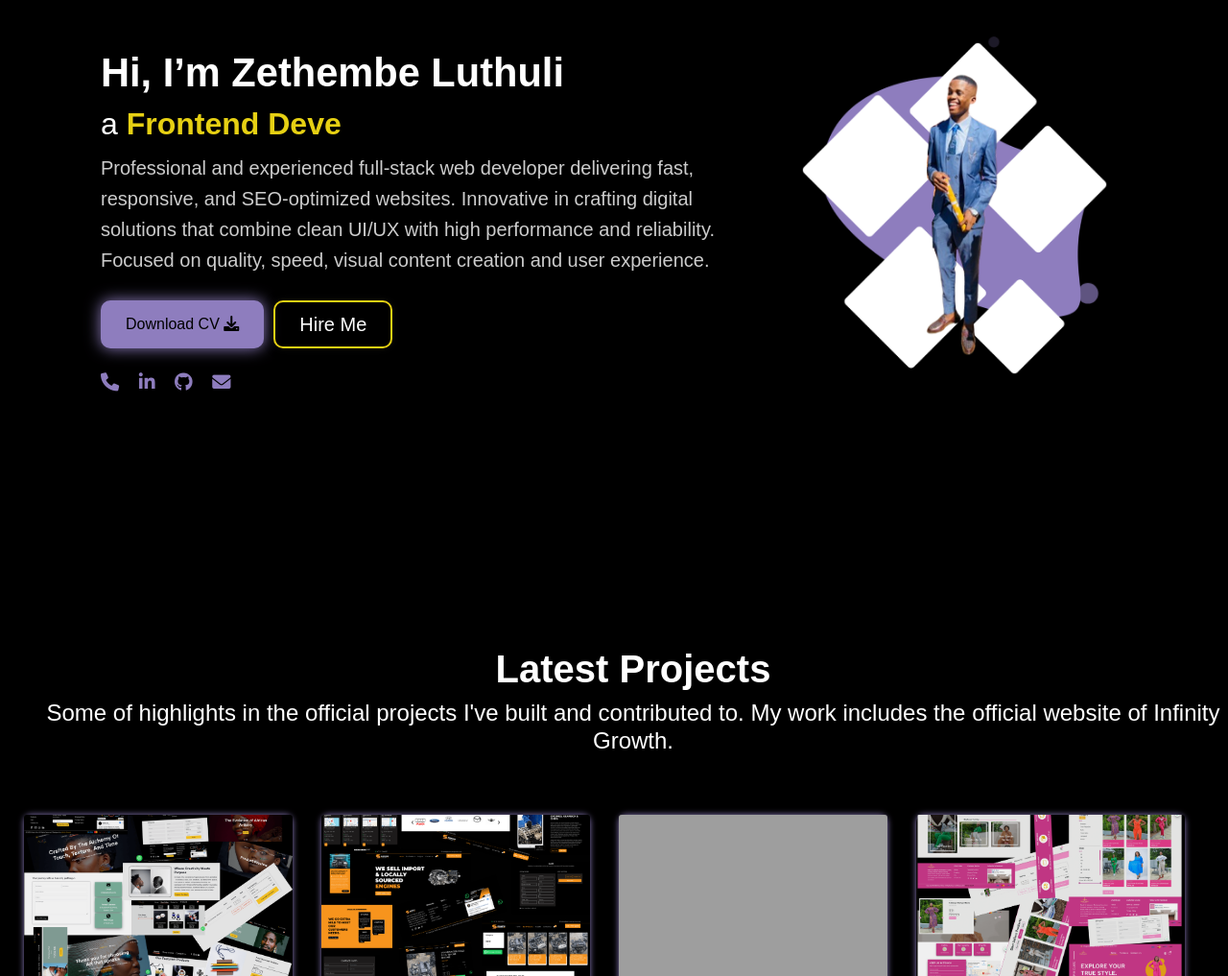
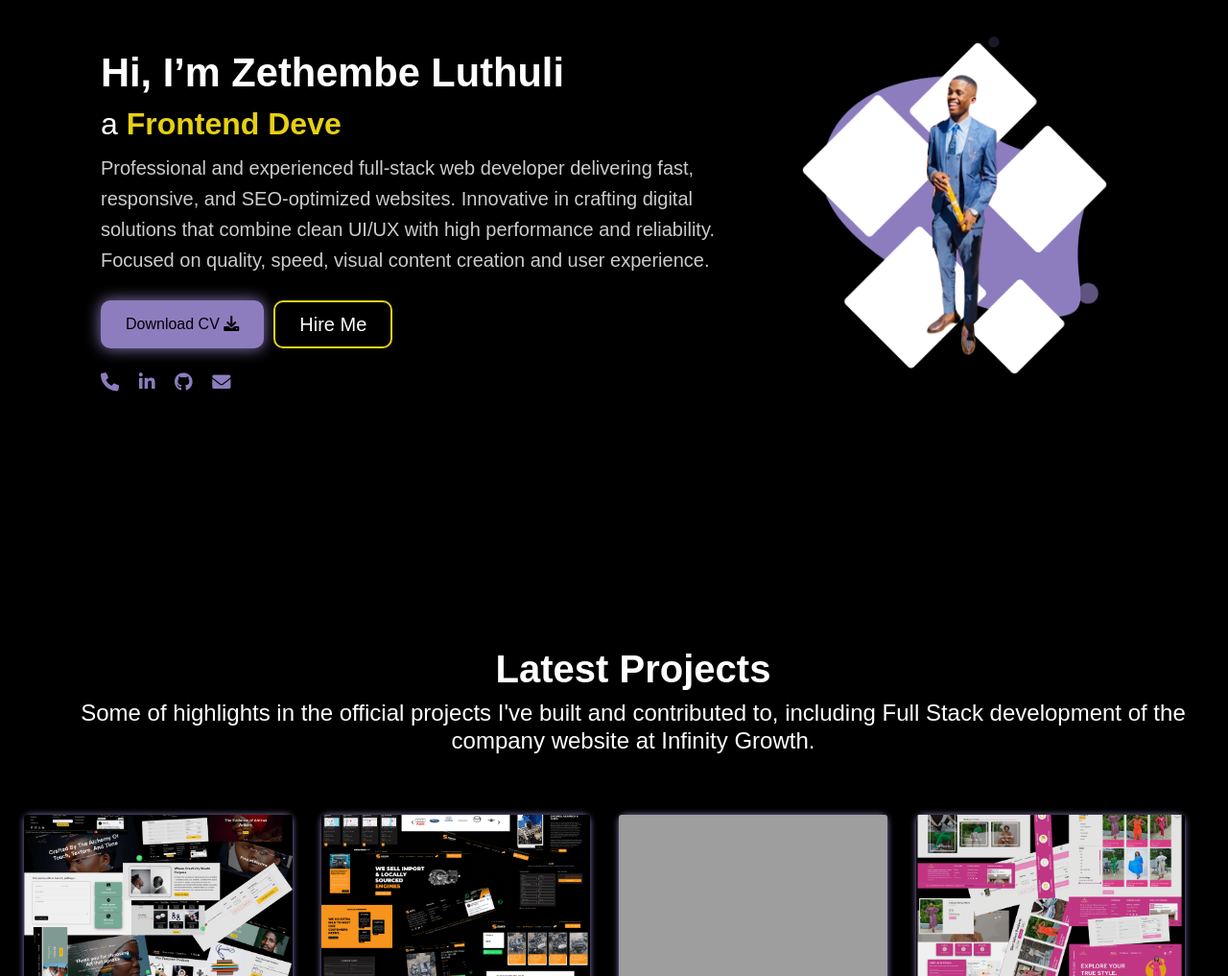
Before and after one commit to ZacksL2ly/ZethembePortfolio, a plain HTML site: page index.html in a window 1280 px wide. Shown: the part 167-1184 px from the top of the page at 96% size. Drawn offline with nearby package versions, Linux system fonts and the light colour scheme; grey boxes are pictures that could not be loaded.

Commit message:
Update h4

```diff
--- a/index.html
+++ b/index.html
@@ -134,7 +134,7 @@
     <div class="">
         <div class="heading text-center" data-aos="fade-down" data-aos-duration="1000">
             <h2>Latest Projects</h2>
-            <h4>Some of highlights in the official projects I've built and contributed to. My work includes the official website of Infinity Growth.</h4>
+            <h4>Some of highlights in the official projects I've built and contributed to, including Full Stack development of the company website at Infinity Growth.</h4>
         </div>
     <div class="row" id="imageContainer"></div>
     </div>
```
